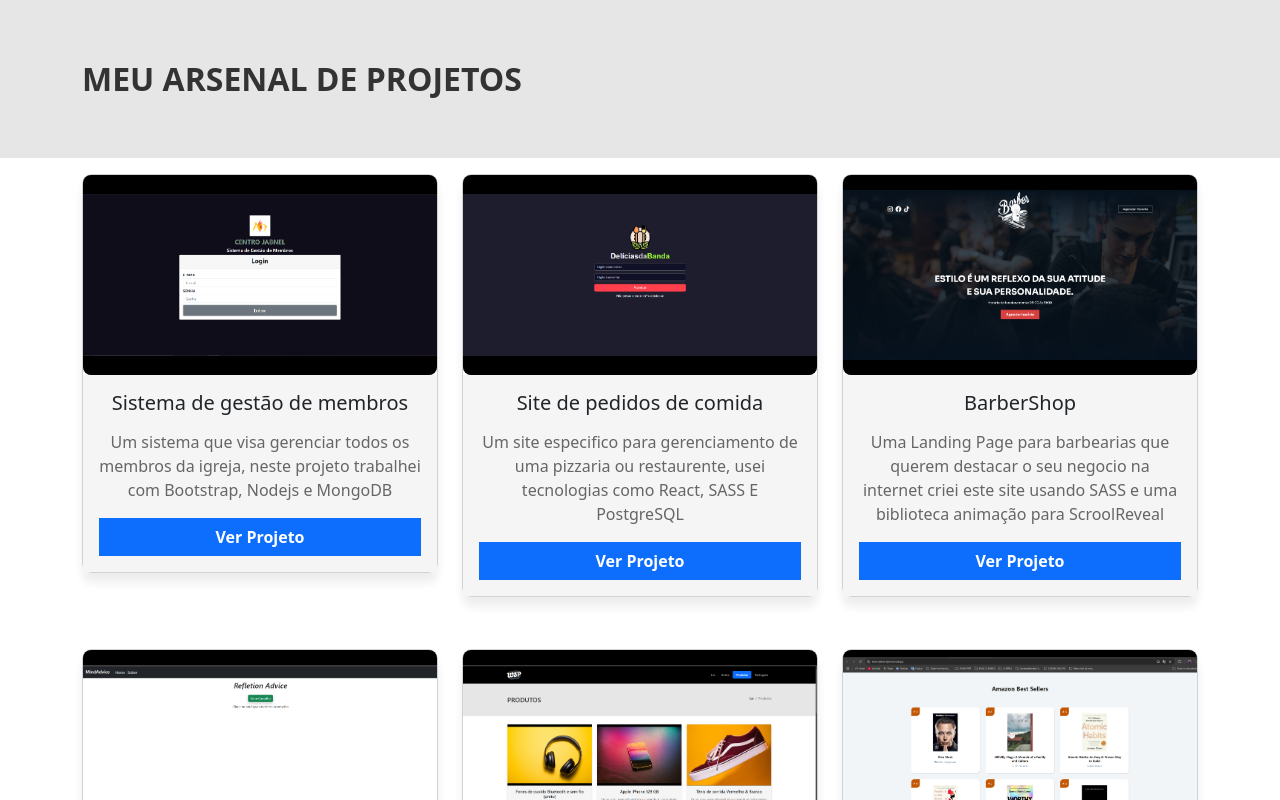
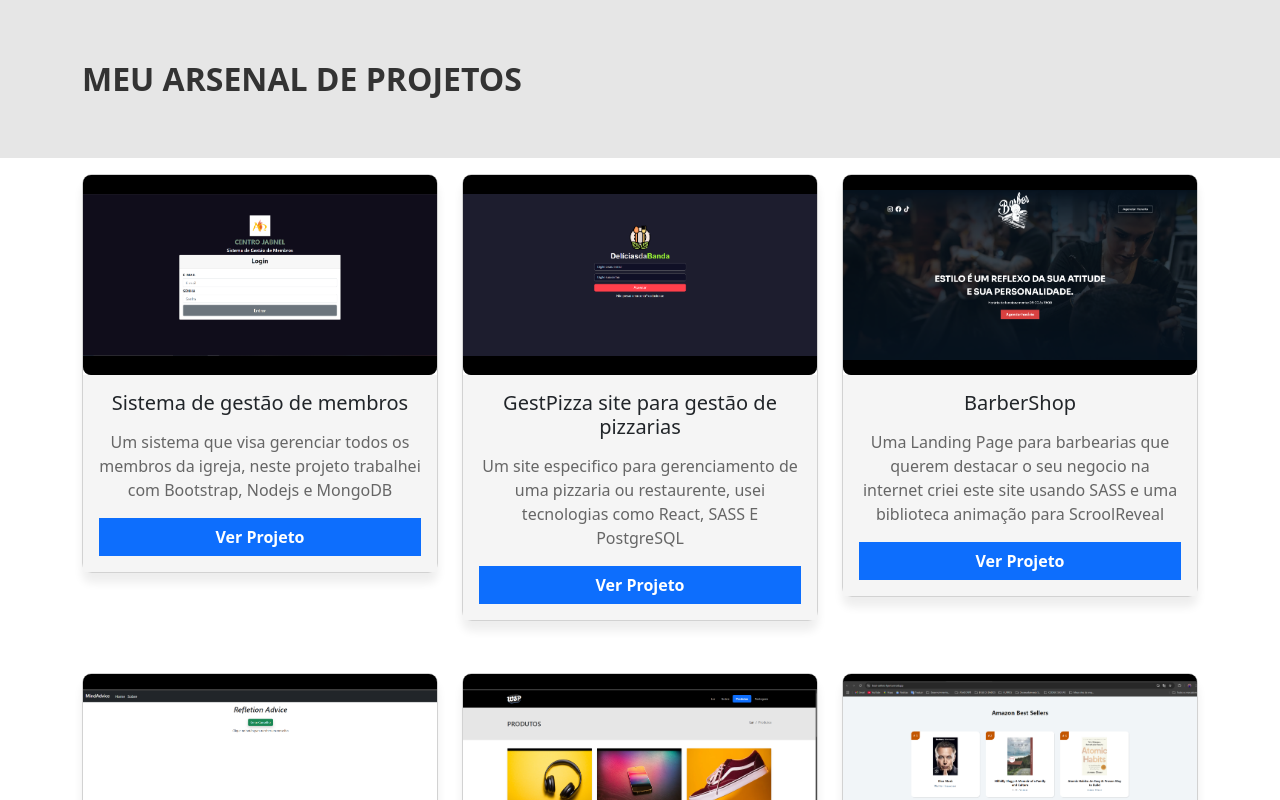
Before and after one commit to ernestondula12/Arsenal-projetos, a React (Create React App) app: page / in a window 1280 px wide. Shown: the top 800 px of the page. Built offline with nearby package versions, Linux system fonts and the light colour scheme.

Commit message:
Atualização de um novo projeto no arsenal

```diff
--- a/src/data.js
+++ b/src/data.js
@@ -8,10 +8,10 @@ const projetos = [
     },
     {
       id: 2,
-      title: 'Site de pedidos de comida',
+      title: 'GestPizza site para gestão de pizzarias',
       img: './images/DelciasdaBanda.png',
       description: 'Um site especifico para gerenciamento de uma pizzaria ou restaurente, usei tecnologias como React, SASS E PostgreSQL',
-      site: ""
+      site: "https://gestpizza-frontend.vercel.app/"
     },
   {
     id: 3,
```
